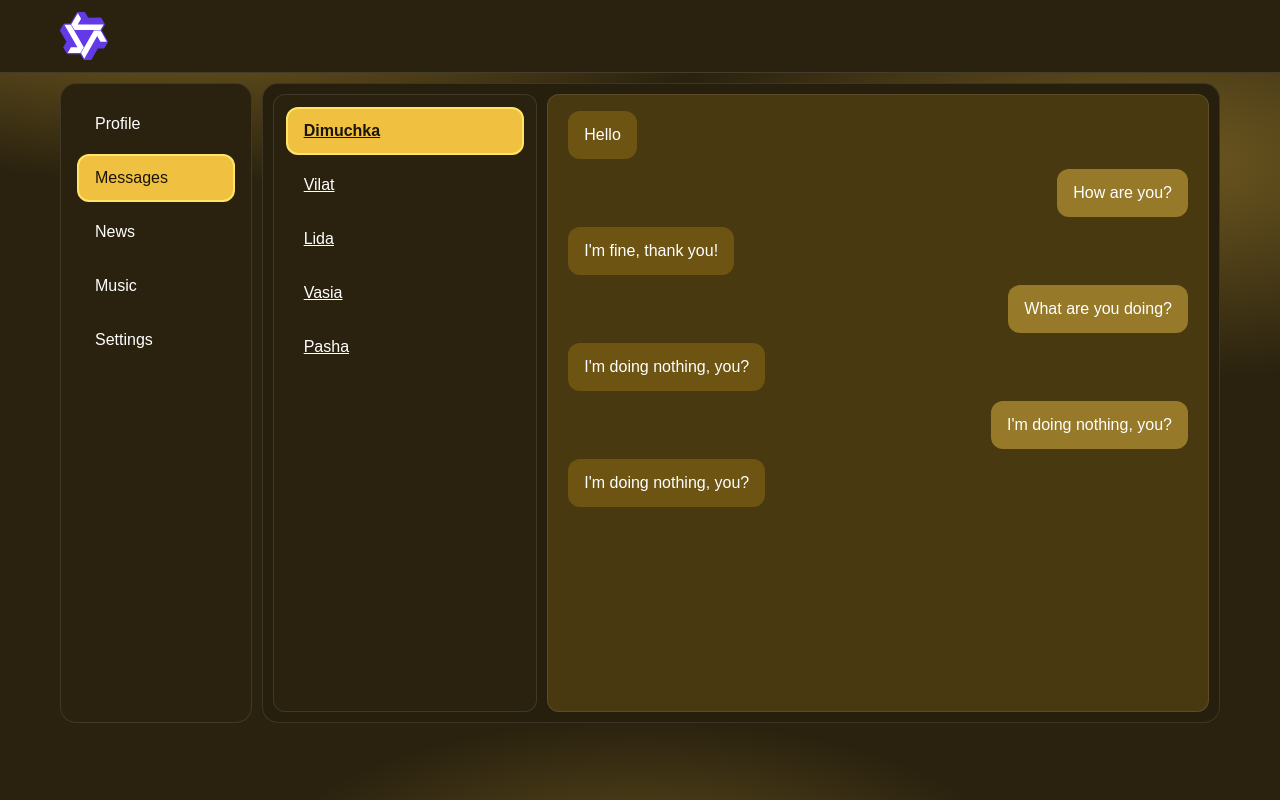
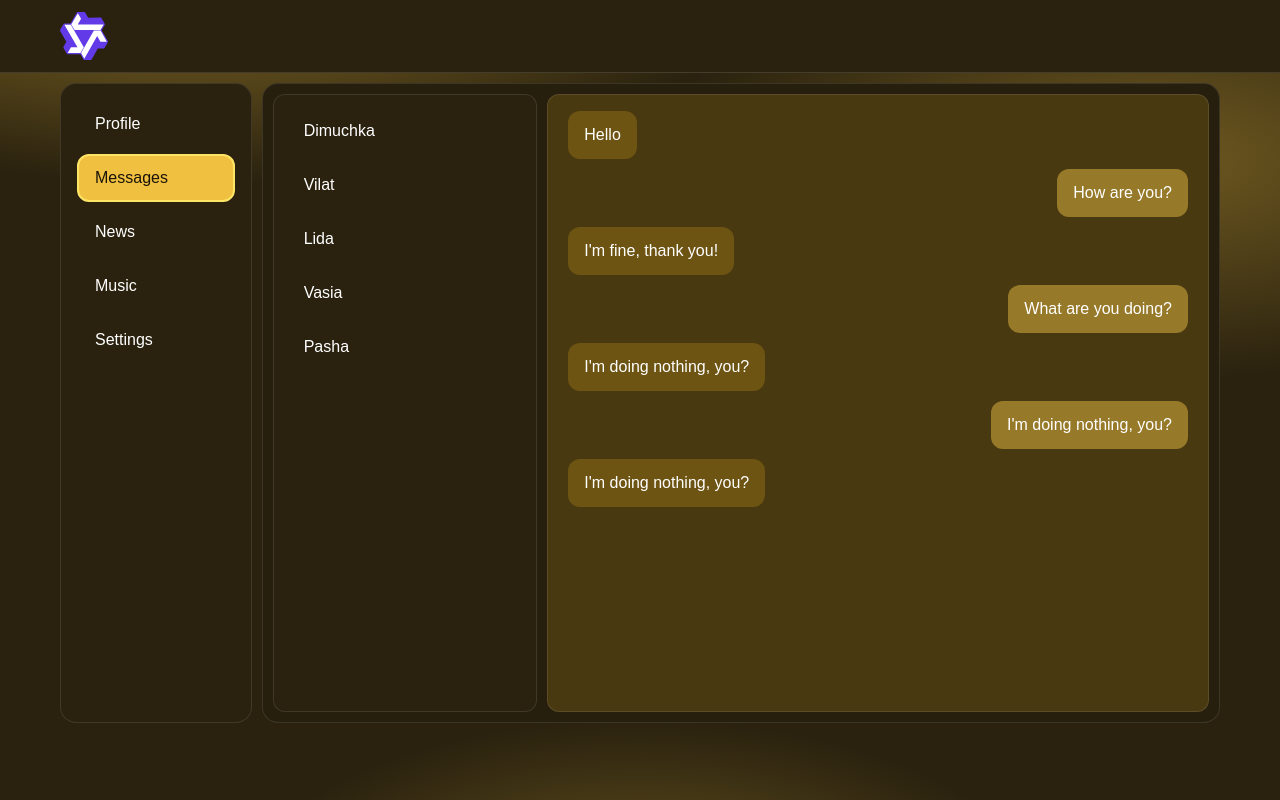
Before and after one commit to skoropadww/samurai-path, a React (Vite) app in the folder react-fall-1/: page /dialogs in a window 1280 px wide. Built offline with nearby package versions, Linux system fonts and the light colour scheme.

Commit message:
Item Dialog and Message components

```diff
--- a/react-fall-1/src/App.jsx
+++ b/react-fall-1/src/App.jsx
@@ -19,7 +19,7 @@ class App extends Component {
             <div className="content_wrapper">
               <Sidebar />
               <Routes>
-                <Route exact path="/dialogs" element={<Dialogs />} />
+                <Route path="/dialogs/*" element={<Dialogs />} />
                 <Route  path="/profile" element={<Profile />} />
                 <Route path='/news' element={<News />}/>
                 <Route path='/music' element={<Music />}/>
--- /dev/null
+++ b/react-fall-1/src/components/Dialogs/DialogItem/DialogItem.jsx
@@ -0,0 +1,20 @@
+import React from 'react'
+import { NavLink } from 'react-router-dom'
+import classes from './DialogItem.module.css'
+
+const DialogItem = (props) => {
+  let path = `/dialogs/${props.id}`
+
+  return (
+    <NavLink
+      to={path}
+      className={({ isActive }) =>
+        isActive ? `${classes.item} ${classes.active}` : classes.item
+      }
+    >
+      {props.name}
+    </NavLink>
+  )
+}
+
+export default DialogItem
--- /dev/null
+++ b/react-fall-1/src/components/Dialogs/DialogItem/DialogItem.module.css
@@ -0,0 +1,49 @@
+.item {
+  display: flex;
+  align-items: center;
+  width: 100%;
+  min-height: 44px;
+  padding: var(--space-10) var(--space-16);
+  border: 2px solid transparent;
+  border-radius: var(--radius-sm);
+  text-decoration: none;
+  color: var(--color-on-primary);
+  font-family: var(--font-body);
+  font-size: var(--text-body-size);
+  font-weight: 500;
+  line-height: var(--text-body-line);
+  cursor: pointer;
+  outline: none;
+  transition:
+    background-color var(--duration-fast) var(--easing),
+    border-color var(--duration-base) var(--easing),
+    color var(--duration-fast) var(--easing);
+}
+
+.item:hover {
+  background-color: color-mix(in srgb, var(--color-accent) 35%, transparent);
+  border-color: #ffe566;
+  color: var(--color-on-primary);
+  text-decoration: none;
+}
+
+.item:focus-visible {
+  outline: 2px solid #ffe566;
+  outline-offset: 2px;
+}
+
+.item.active,
+a.active {
+  background-color: var(--color-accent);
+  border-color: #ffe566;
+  color: var(--color-on-accent);
+  font-weight: 700;
+  text-decoration: none;
+}
+
+.item.active:hover,
+a.active:hover {
+  background-color: #ffe566;
+  border-color: #ffe566;
+  color: var(--color-on-accent);
+}
--- a/react-fall-1/src/components/Dialogs/Dialogs.jsx
+++ b/react-fall-1/src/components/Dialogs/Dialogs.jsx
@@ -1,49 +1,29 @@
 import React from 'react'
 import classes from './Dialogs.module.css'
-import { NavLink } from 'react-router-dom'
+import DialogItem from './DialogItem/DialogItem'
+import Message from './Message/Message'
 
 const Dialogs = (props) => {
+  let dialogs = [
+    { id: 1, name: 'Dimuchka' },
+    { id: 2, name: 'Vilat' },
+    { id: 3, name: 'Lida' },
+    { id: 4, name: 'Vasia' },
+    { id: 5, name: 'Pasha' },
+  ]
   return (
     <div className={classes.dialogs}>
       <div className={classes.dialog}>
-        <div className={`${classes.item} ${classes.active}`}>
-          <NavLink to="/dialogs/1">Dimuchka</NavLink>
-        </div>
-        <div className={classes.item}>
-          <NavLink to="/dialogs/2">Vilat</NavLink>
-        </div>
-        <div className={classes.item}>
-          <NavLink to="/dialogs/3">Lida</NavLink>
-        </div>
-        <div className={classes.item}>
-          <NavLink to="/dialogs/4">Vasia</NavLink>
-        </div>
-        <div className={classes.item}>
-          <NavLink to="/dialogs/5">Pasha</NavLink>
-        </div>
+        {dialogs.map(dialog => <DialogItem key={dialog.id} name={dialog.name} id={dialog.id} />)}
       </div>
       <div className={classes.messages}>
-        <div className={classes.message}>
-          Hello
-        </div>
-        <div className={classes.message}>
-          How are you?
-        </div>
-        <div className={classes.message}>
-          I'm fine, thank you!
-        </div>
-        <div className={classes.message}>
-          What are you doing?
-        </div>
-          <div className={classes.message}>
-          I'm doing nothing, you?
-        </div>
-        <div className={classes.message}>
-          I'm doing nothing, you?
-        </div>
-        <div className={classes.message}>
-          I'm doing nothing, you?
-        </div>
+        <Message message="Hello" />
+        <Message message="How are you?" />
+        <Message message="I'm fine, thank you!" />
+        <Message message="What are you doing?" />
+        <Message message="I'm doing nothing, you?" />
+        <Message message="I'm doing nothing, you?" />
+        <Message message="I'm doing nothing, you?" />
       </div>
     </div>
   )
--- a/react-fall-1/src/components/Dialogs/Dialogs.module.css
+++ b/react-fall-1/src/components/Dialogs/Dialogs.module.css
@@ -23,37 +23,6 @@
   overflow-y: auto;
 }
 
-.item {
-  display: flex;
-  align-items: center;
-  min-height: 44px;
-  padding: var(--space-10) var(--space-16);
-  border: 2px solid transparent;
-  border-radius: var(--radius-sm);
-  color: var(--color-on-primary);
-  font-family: var(--font-body);
-  font-size: var(--text-body-size);
-  font-weight: 500;
-  line-height: var(--text-body-line);
-  cursor: pointer;
-  transition:
-    background-color var(--duration-fast) var(--easing),
-    border-color var(--duration-base) var(--easing),
-    color var(--duration-fast) var(--easing);
-}
-
-.item:hover {
-  background-color: color-mix(in srgb, var(--color-accent) 35%, transparent);
-  border-color: #ffe566;
-}
-
-.active {
-  background-color: var(--color-accent) !important;
-  border-color: #ffe566 !important;
-  color: var(--color-on-accent) !important;
-  font-weight: 700;
-}
-
 .messages {
   display: flex;
   flex-direction: column;
@@ -63,36 +32,6 @@
   border: 1px solid color-mix(in srgb, var(--color-on-primary) 10%, transparent);
   border-radius: var(--radius-sm);
   overflow-y: auto;
-}
-
-.message {
-  align-self: flex-start;
-  max-width: 85%;
-  padding: var(--space-12) var(--space-16);
-  border-radius: var(--radius-sm);
-  background-color: color-mix(in srgb, var(--color-surface) 40%, var(--color-primary));
-  color: var(--color-on-primary);
-  font-family: var(--font-body);
-  font-size: var(--text-body-size);
-  line-height: var(--text-body-line);
-  transition:
-    background-color var(--duration-base) var(--easing),
-    transform var(--duration-fast) var(--easing);
-}
-
-.message:hover {
-  background-color: color-mix(in srgb, var(--color-surface) 55%, var(--color-primary));
-  transform: translateX(2px);
-}
-
-.message:nth-child(even) {
-  align-self: flex-end;
-  background-color: color-mix(in srgb, var(--color-accent) 55%, var(--color-primary));
-  color: var(--color-on-primary);
-}
-
-.message:nth-child(even):hover {
-  background-color: color-mix(in srgb, var(--color-accent) 75%, var(--color-primary));
 }
 
 @media (max-width: 768px) {
--- /dev/null
+++ b/react-fall-1/src/components/Dialogs/Message/Message.jsx
@@ -0,0 +1,12 @@
+import React from 'react'
+import classes from './Message.module.css'
+
+const Message = (props) => {
+  return (
+    <div className={classes.message}>
+      {props.message}
+    </div>
+  )
+}
+
+export default Message
--- /dev/null
+++ b/react-fall-1/src/components/Dialogs/Message/Message.module.css
@@ -0,0 +1,29 @@
+.message {
+  align-self: flex-start;
+  max-width: 85%;
+  padding: var(--space-12) var(--space-16);
+  border-radius: var(--radius-sm);
+  background-color: color-mix(in srgb, var(--color-surface) 40%, var(--color-primary));
+  color: var(--color-on-primary);
+  font-family: var(--font-body);
+  font-size: var(--text-body-size);
+  line-height: var(--text-body-line);
+  transition:
+    background-color var(--duration-base) var(--easing),
+    transform var(--duration-fast) var(--easing);
+}
+
+.message:hover {
+  background-color: color-mix(in srgb, var(--color-surface) 55%, var(--color-primary));
+  transform: translateX(2px);
+}
+
+.message:nth-child(even) {
+  align-self: flex-end;
+  background-color: color-mix(in srgb, var(--color-accent) 55%, var(--color-primary));
+  color: var(--color-on-primary);
+}
+
+.message:nth-child(even):hover {
+  background-color: color-mix(in srgb, var(--color-accent) 75%, var(--color-primary));
+}
```
